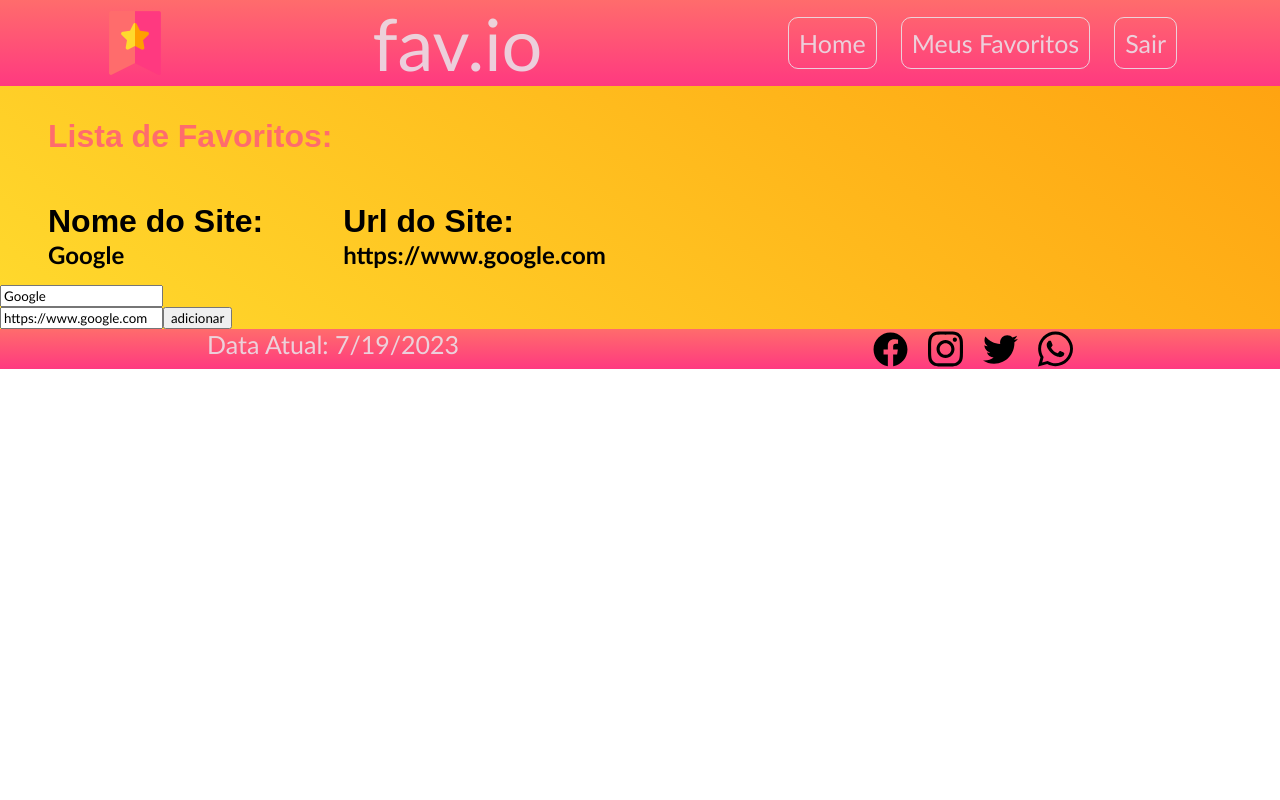
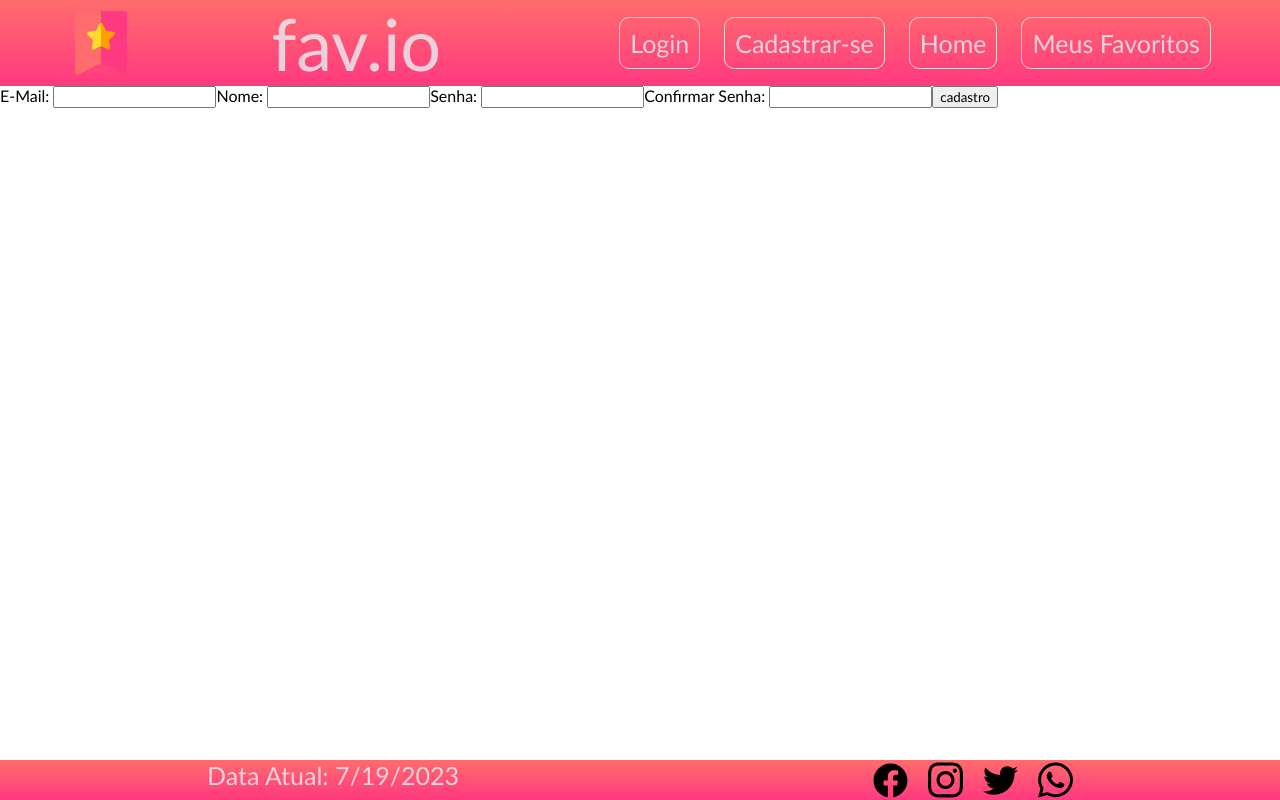
Before and after one commit to ruannnrcn/favapp, a React (Create React App) app: page / in a window 1280 px wide. Built offline with nearby package versions, Linux system fonts and the light colour scheme.

Commit message:
tela cadastro usuario e login usuario

```diff
--- a/src/App.js
+++ b/src/App.js
@@ -1,6 +1,8 @@
 import "./App.css";
 import Cabecalho from "./componentes/Cabecalho";
+import CadastroUsuario from "./componentes/CadastroUsuario";
 import Conteudo from "./componentes/Conteudo";
+import LoginUsuario from "./componentes/LoginUsuario";
 import Rodape from "./componentes/Rodape";
 
 function App() {
@@ -11,7 +13,13 @@
         titulo="fav.io"
         subtitulo="O melhor gerenciador da internet brasileira!!"
       />
-      <Conteudo />
+
+      {/* <Conteudo /> */}
+
+      <CadastroUsuario/>
+
+      {/* <LoginUsuario/> */}
+
       <Rodape
         dataAtual="Data Atual: "
         facebook="facebook.svg"
--- a/src/componentes/Cabecalho/index.js
+++ b/src/componentes/Cabecalho/index.js
@@ -8,9 +8,10 @@
       <p className={styles.titulo}>{props.titulo}</p>
       <nav>
         <ul className={styles.listHeader}>
+          <li className={styles.topicos}>Login</li>
+          <li className={styles.topicos}>Cadastrar-se</li>
           <li className={styles.topicos}>Home</li>
           <li className={styles.topicos}>Meus Favoritos</li>
-          <li className={styles.topicos}>Sair</li>
         </ul>
       </nav>
       {/* <Menu/> */}
--- /dev/null
+++ b/src/componentes/CadastroUsuario/index.jsx
@@ -0,0 +1,56 @@
+import React, { useState } from "react";
+
+const CadastroUsuario = () => {
+    const [email, setEmail] = useState("");
+    const [nome, setNome] = useState("");
+    const [senha, setSenha] = useState("");
+    const [confirmSenha, setConfirmSenha] = useState("");
+
+    function cadastrarUsuario (email, nome, senha) {
+        let usuario = {email, nome, senha};
+        console.log(usuario)
+        localStorage.setItem("usuario", JSON.stringify (usuario))
+
+    }
+
+    function validacaoSenha (email, nome, senha, confirmSenha) {
+        if( senha!=confirmSenha){
+            alert("as senhas não coincidem")
+        }
+        else {
+            cadastrarUsuario(email, nome, senha)
+        }
+    }
+
+    return (
+        <div>
+            <span>E-Mail: </span>
+            <input type="email"
+            value={email}
+            onChange={(e)=> setEmail(e.target.value)}
+            />
+
+            <span>Nome: </span>
+            <input type="text"
+            value={nome}
+            onChange={(e)=> setNome(e.target.value)}
+            />
+
+            <span>Senha: </span>
+            <input type="password"
+            value={senha}
+            onChange={(e)=> setSenha(e.target.value)}
+            />
+
+            <span>Confirmar Senha: </span>
+            <input type="password"
+            value={confirmSenha}
+            onChange={(e)=> setConfirmSenha(e.target.value)}
+            />
+
+            <input type="button" onClick={()=>validacaoSenha(senha, confirmSenha)} value="cadastro" />
+        </div>
+    )
+}
+
+export default CadastroUsuario
--- a/src/componentes/Conteudo/Conteudo.module.css
+++ b/src/componentes/Conteudo/Conteudo.module.css
@@ -11,15 +11,16 @@
   font-size: 2rem;
   font-family: fantasy;
   margin: 0;
+  text-align: center;
 }
 .fontTitle {
   font-family: fantasy;
 }
 
 .main {
-  background-image: linear-gradient(0.1turn, var(--amarelo), var(--laranja));
   height: 100%;
   width: 100vw;
+
 }
 
 .containerDadosIndividual {
@@ -32,7 +33,7 @@
 
 .containerDados {
   display: flex;
-  justify-content: flex-start;
+  justify-content: center;
   padding: 1rem 3rem;
   gap: 5rem;
 }
--- /dev/null
+++ b/src/componentes/LoginUsuario/index.jsx
@@ -0,0 +1,12 @@
+import React from "react";
+
+const LoginUsuario = () => {
+
+    return (
+        <div>
+            Login Usuário
+        </div>
+    )
+}
+
+export default LoginUsuario
--- a/src/componentes/Rodape/Rodape.module.css
+++ b/src/componentes/Rodape/Rodape.module.css
@@ -10,7 +10,7 @@
 
 .footer {
   background-image: linear-gradient(var(--main-color), var(--second-color));
-  position: relative;
+  position: absolute;
   bottom: 0px;
   width: 100%;
   color: rgba(232, 237, 241, 0.815);
```
